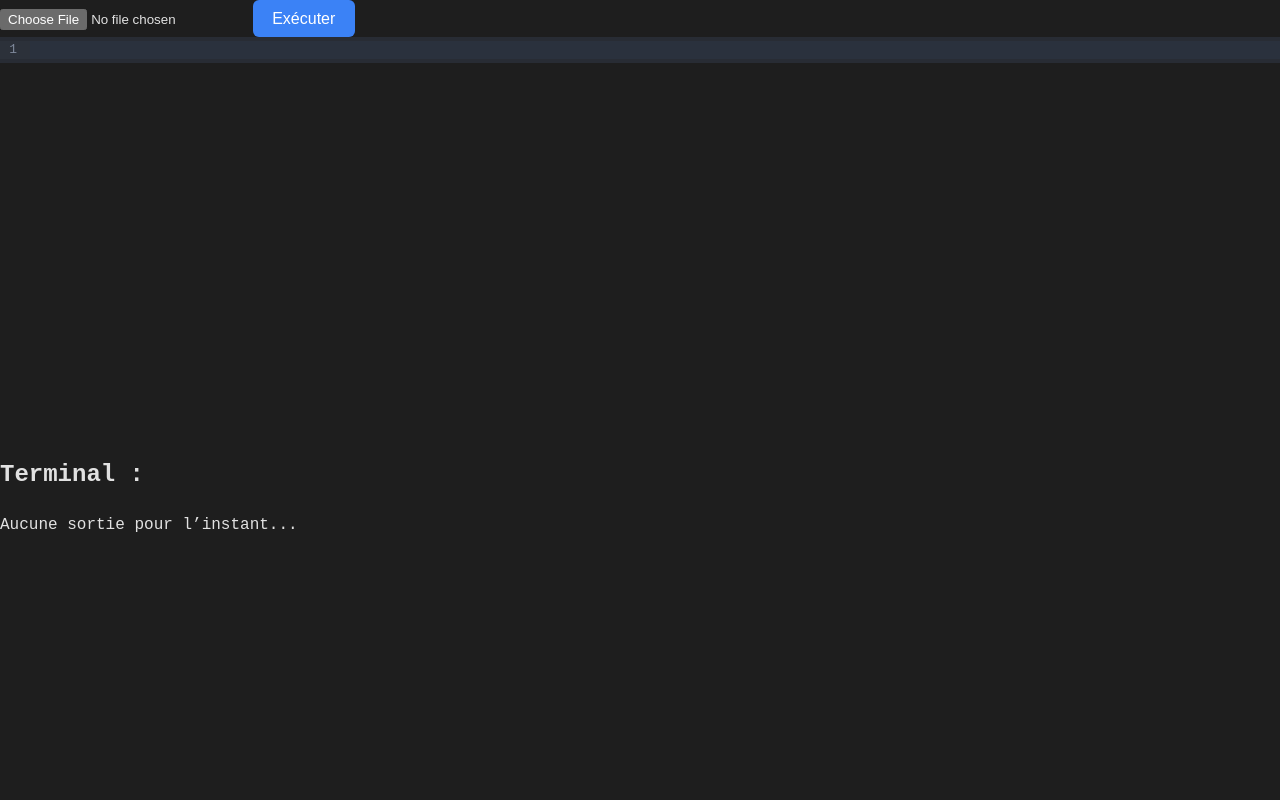
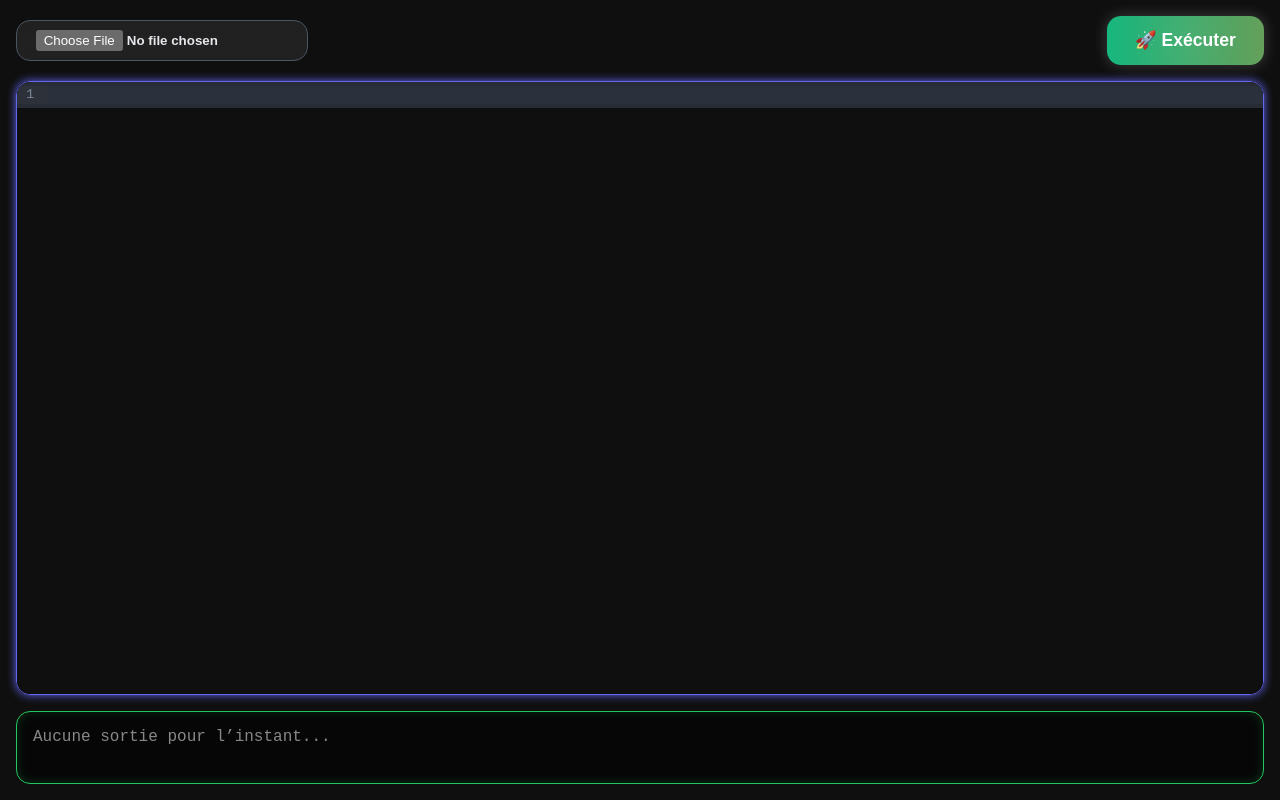
Before and after one commit to AlexisLasselin/Piscine_Ecole-IT_2025, a React (Vite) app in the folder frontend/: page / in a window 1280 px wide. Built offline with nearby package versions, Linux system fonts and the light colour scheme.

Commit message:
frontend-animation

```diff
--- a/frontend/src/App.jsx
+++ b/frontend/src/App.jsx
@@ -4,13 +4,13 @@ import { oneDark } from "@codemirror/theme-one-dark";
 
 function TerminalOutput({ lines }) {
   return (
-    <div className="bg-black text-green-400 font-mono p-4 rounded w-full h-32 overflow-y-auto border border-green-700 mt-4">
+    <div className="terminal">
       {lines.length === 0 ? (
-        <div className="text-gray-500">Aucune sortie pour l’instant...</div>
+        <div style={{ color: "#888" }}>Aucune sortie pour l’instant...</div>
       ) : (
         lines.map((line, index) => (
-          <div key={index} className="whitespace-pre-wrap">
-            <span className="text-green-600">{"> "}</span>{line}
+          <div key={index}>
+            <span style={{ color: "#22c55e" }}>{"> "}</span>{line}
           </div>
         ))
       )}
@@ -24,6 +24,7 @@ function App() {
   const [output, setOutput] = useState([]);
   const [errors, setErrors] = useState([]);
   const [loading, setLoading] = useState(false);
+  const [stars, setStars] = useState([]);
 
   const handleFileImport = (e) => {
     const file = e.target.files[0];
@@ -35,6 +36,16 @@ function App() {
 
   const handleExecute = async () => {
     if (!code.trim()) return alert("Le code est vide");
+
+    // 🌟 Génère des étoiles
+    const newStars = Array.from({ length: 20 }).map((_, i) => ({
+      id: Date.now() + i,
+      color: `hsl(${Math.random() * 360}, 100%, 70%)`,
+      left: Math.random() * 140,
+      top: Math.random() * 40,
+    }));
+    setStars(newStars);
+    setTimeout(() => setStars([]), 1500);
 
     setLoading(true);
     try {
@@ -55,26 +66,64 @@ function App() {
   };
 
   return (
-    <div className="w-screen h-screen flex flex-col p-4 space-y-4 bg-[#1e1e1e] text-white">
-      {/* 📂 Import fichier */}
-      <div className="flex items-center gap-4">
+    <div style={{
+      display: "flex",
+      flexDirection: "column",
+      height: "100vh",
+      width: "100vw",
+      padding: "1rem",
+      boxSizing: "border-box",
+      gap: "1rem",
+      backgroundColor: "#0f0f0f",
+      color: "white"
+    }}>
+      {/* 📂 Import fichier + Bouton Exécuter */}
+      <div style={{ display: "flex", justifyContent: "space-between", alignItems: "center" }}>
         <input
           type="file"
           accept=".pisc"
           onChange={handleFileImport}
-          className="border p-2 rounded bg-white text-black shadow"
+          className="file-button"
         />
+
+        <div style={{ position: "relative" }}>
+          {/* 🌟 Étoiles animées */}
+          <div className="star-container">
+            {stars.map((s) => (
+              <div
+                key={s.id}
+                className="star"
+                style={{
+                  color: s.color,
+                  left: `${s.left}px`,
+                  top: `${s.top}px`,
+                }}
+              >
+                ★
+              </div>
+            ))}
+          </div>
+
+          {/* 🚀 Bouton Exécuter */}
           <button
             onClick={handleExecute}
             disabled={loading}
+            className="execute-button"
           >
-          {loading ? "Exécution en cours..." : "Exécuter"}
+            🚀 {loading ? "Exécution..." : "Exécuter"}
           </button>
         </div>
+      </div>
 
-      {/* ✍️ Éditeur */}
-      <div className="flex-grow rounded border border-gray-700 overflow-hidden">
-        <div style={{ height: "50vh", overflowY: "auto", backgroundColor: "#1e1e1e" }}>
+      {/* ✍️ Éditeur CodeMirror */}
+      <div style={{
+        flexGrow: 1,
+        borderRadius: "14px",
+        border: "1px solid #6366f1",
+        overflow: "hidden",
+        boxShadow: "0 0 10px #6366f1"
+      }}>
+        <div style={{ height: "100%", overflowY: "auto", backgroundColor: "#0f0f0f" }}>
           <CodeMirror
             value={code}
             height="100%"
@@ -86,18 +135,19 @@ function App() {
       </div>
 
       {/* 🖥️ Terminal */}
-      <div>
-        <h2 className="text-xl font-semibold text-green-400 mb-2">Terminal :</h2>
       <TerminalOutput lines={output} />
-      </div>
 
       {/* ❌ Erreurs */}
       {errors.length > 0 && (
-        <div>
-          <h2 className="text-xl font-semibold mb-2 text-red-600">Erreurs :</h2>
-          <pre className="bg-red-100 text-red-800 p-4 rounded whitespace-pre-wrap text-sm">
+        <div style={{
+          backgroundColor: "#fee2e2",
+          color: "#b91c1c",
+          padding: "1rem",
+          borderRadius: "14px",
+          fontSize: "0.9rem",
+          whiteSpace: "pre-wrap"
+        }}>
           {errors.join("\n")}
-          </pre>
         </div>
       )}
     </div>
--- a/frontend/src/index.css
+++ b/frontend/src/index.css
@@ -1,51 +1,136 @@
 :root {
   font-family: 'Fira Code', monospace;
-  line-height: 1.5;
-  font-weight: 400;
+  background: radial-gradient(circle at top left, #0f0f0f, #1a1a1a);
   color: rgba(255, 255, 255, 0.87);
-  background-color: #1e1e1e;
   color-scheme: dark;
-  font-synthesis: none;
-  text-rendering: optimizeLegibility;
-  -webkit-font-smoothing: antialiased;
-  -moz-osx-font-smoothing: grayscale;
 }
 
-body {
+body, html, #root {
   margin: 0;
   padding: 0;
   width: 100vw;
   height: 100vh;
+  overflow: hidden;
   display: flex;
   flex-direction: column;
-  background-color: #1e1e1e;
+  background: linear-gradient(135deg, #0f0f0f, #1a1a1a);
 }
 
-button {
-  border-radius: 6px;
+/* 📂 Bouton fichier */
+.file-button {
+  padding: 0.7em 1.4em;
+  border-radius: 14px;
+  background: rgba(255, 255, 255, 0.08);
+  color: #e5e7eb;
+  border: 1px solid #4b5563;
+  backdrop-filter: blur(8px);
+  font-weight: 600;
+  transition: all 0.3s ease;
+}
+.file-button:hover {
+  background: rgba(255, 255, 255, 0.15);
+  border-color: #6366f1;
+  color: #ffffff;
+  box-shadow: 0 0 12px #6366f1;
+}
+
+/* 🚀 Bouton Exécuter */
+.execute-button {
+  position: relative;
+  display: flex;
+  align-items: center;
+  gap: 0.6em;
+  padding: 0.8em 1.6em;
+  font-size: 1.1em;
+  font-weight: bold;
+  background: linear-gradient(270deg, #f43f5e, #f97316, #10b981);
+  background-size: 600% 600%;
+  color: white;
   border: none;
-  padding: 0.6em 1.2em;
-  font-size: 1em;
-  font-weight: 500;
-  background-color: #3b82f6;
-  color: white;
+  border-radius: 14px;
+  box-shadow: 0 0 15px rgba(255, 255, 255, 0.2);
+  backdrop-filter: blur(6px);
   cursor: pointer;
-  transition: background-color 0.3s ease;
+  transition: transform 0.2s ease, box-shadow 0.3s ease;
+  animation: gradientShift 6s ease infinite;
+  overflow: hidden;
 }
-button:hover {
-  background-color: #2563eb;
+.execute-button:hover {
+  transform: scale(1.08);
+  box-shadow: 0 0 25px rgba(255, 255, 255, 0.4);
 }
-button:disabled {
-  background-color: #4b5563;
+.execute-button:disabled {
+  background: #4b5563;
   cursor: not-allowed;
 }
+.execute-button::after {
+  content: "";
+  position: absolute;
+  inset: 0;
+  border-radius: 14px;
+  background: radial-gradient(circle, rgba(255,255,255,0.1) 0%, transparent 70%);
+  animation: pulse 2s infinite;
+  pointer-events: none;
+}
 
+@keyframes gradientShift {
+  0% { background-position: 0% 50%; }
+  50% { background-position: 100% 50%; }
+  100% { background-position: 0% 50%; }
+}
+
+@keyframes pulse {
+  0% { transform: scale(1); opacity: 0.6; }
+  50% { transform: scale(1.1); opacity: 0.3; }
+  100% { transform: scale(1); opacity: 0.6; }
+}
+
+/* 🌟 Animation étoiles */
+.star-container {
+  position: absolute;
+  top: 0;
+  left: -200px;
+  width: 180px;
+  height: 300px;
+  pointer-events: none;
+  overflow: visible;
+}
+.star {
+  position: absolute;
+  font-size: 22px;
+  animation: fall-star 1.5s ease-out forwards;
+  filter: drop-shadow(0 0 6px currentColor);
+}
+@keyframes fall-star {
+  0% {
+    opacity: 1;
+    transform: translateY(0) scale(1) rotate(0deg);
+  }
+  100% {
+    opacity: 0;
+    transform: translateY(280px) scale(0.3) rotate(360deg);
+  }
+}
+
+/* 🖥️ Terminal */
+.terminal {
+  background: rgba(0, 0, 0, 0.6);
+  border: 1px solid #22c55e;
+  border-radius: 14px;
+  padding: 1rem;
+  font-family: 'Fira Code', monospace;
+  color: #22c55e;
+  backdrop-filter: blur(6px);
+  box-shadow: inset 0 0 12px #22c55e33;
+}
+
+/* ✍️ Curseur clignotant */
 .blinking-cursor::after {
   content: "";
   display: inline-block;
   width: 8px;
   height: 16px;
-  background-color: green;
+  background-color: limegreen;
   margin-left: 4px;
   animation: blink 1s step-start infinite;
 }
```
Lines whose indentation alone changed are shown as unchanged.
